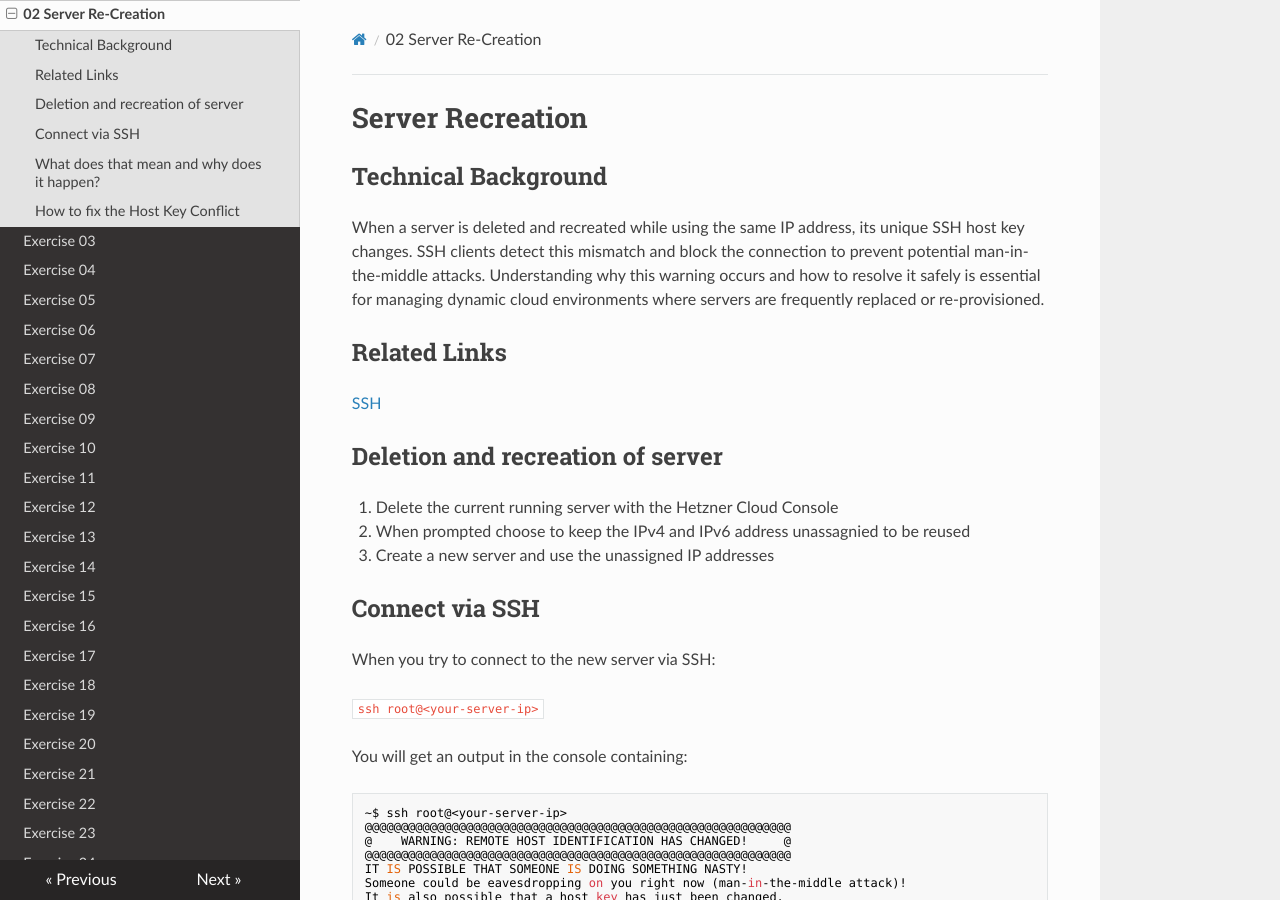
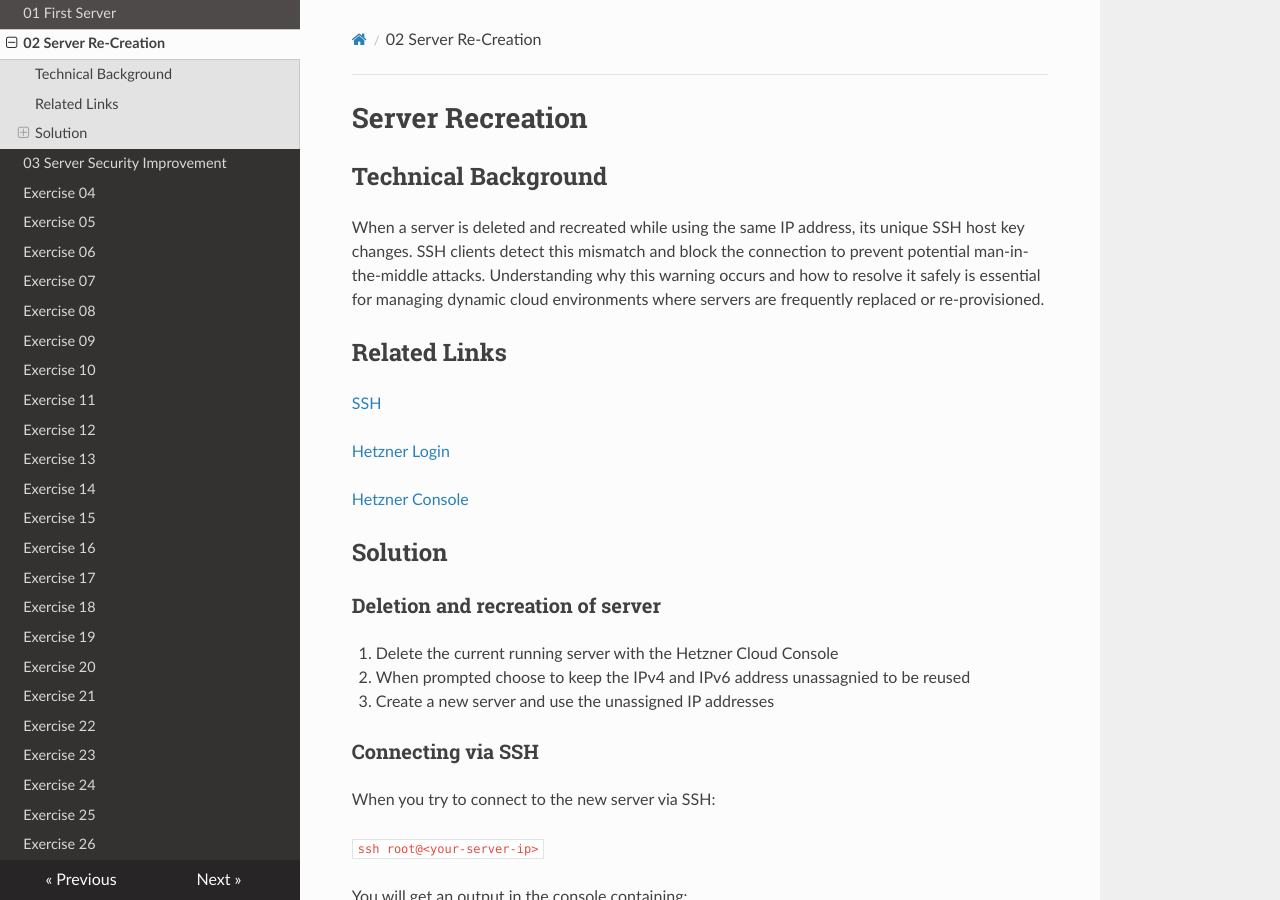
Before and after one commit to velveneer/SDI-Final, an MkDocs documentation site: the page built from src/exercises/exercise-02/docs/documentation-02.md, in a window 1280 px wide and 900 px high. Built offline with MkDocs 1.6.1, drawn with Linux system fonts in a browser that asks for light colours; nearby versions of some CDN libraries.

Commit message:
add server security improvement  documentation

````diff
--- a/mkdocs.yml
+++ b/mkdocs.yml
@@ -21,7 +21,7 @@ nav:
   - Hetzner Cloud Setup: cloud-setup/docs/setup.md
   - 01 First Server: exercises/exercise-01/docs/documentation-01.md
   - 02 Server Re-Creation: exercises/exercise-02/docs/documentation-02.md
-  - Exercise 03: exercises/exercise-03/docs/documentation-03.md
+  - 03 Server Security Improvement: exercises/exercise-03/docs/documentation-03.md
   - Exercise 04: exercises/exercise-04/docs/documentation-04.md
   - Exercise 05: exercises/exercise-05/docs/documentation-05.md
   - Exercise 06: exercises/exercise-06/docs/documentation-06.md
--- a/src/exercises/exercise-02/docs/documentation-02.md
+++ b/src/exercises/exercise-02/docs/documentation-02.md
@@ -8,13 +8,19 @@ When a server is deleted and recreated while using the same IP address, its uniq
 
 [SSH](https://en.wikipedia.org/wiki/Secure_Shell)
 
-## Deletion and recreation of server
+[Hetzner Login](https://accounts.hetzner.com/login)
+
+[Hetzner Console](https://console.hetzner.cloud/)
+
+## Solution
+
+### Deletion and recreation of server
 
 1. Delete the current running server with the Hetzner Cloud Console
 2. When prompted choose to keep the IPv4 and IPv6 address unassagnied to be reused
 3. Create a new server and use the unassigned IP addresses
 
-## Connect via SSH
+### Connecting via SSH
 
 When you try to connect to the new server via SSH:
 
@@ -38,11 +44,11 @@ Offending ECDSA key in /home/user/.ssh/known_hosts:288
 Host key for <your-server-ip> has changed and you have requested strict checking.
 ```
 
-## What does that mean and why does it happen?
+### What does that mean and why does it happen?
 
 SSH saves server host keys in ~/.ssh/known_hosts. When connecting again, it compares the saved fingerprint with the server’s current fingerprint. If the key differs (because the VM is new), SSH assumes a potential MITM attack and blocks the connection. This behavior is by design to protect against impersonation attacks.
 
-## How to fix the Host Key Conflict
+### How to fix the Host Key Conflict
 
 !!! Warning
     Only do this if you are certain that the server was intentionally recreated and the IP address was reused for the same purpose.
````
Also changed, not shown: src/exercises/exercise-01/docs/documentation-01.md (+5 -3 lines), src/exercises/exercise-03/docs/documentation-03.md (+149 -0 lines).
